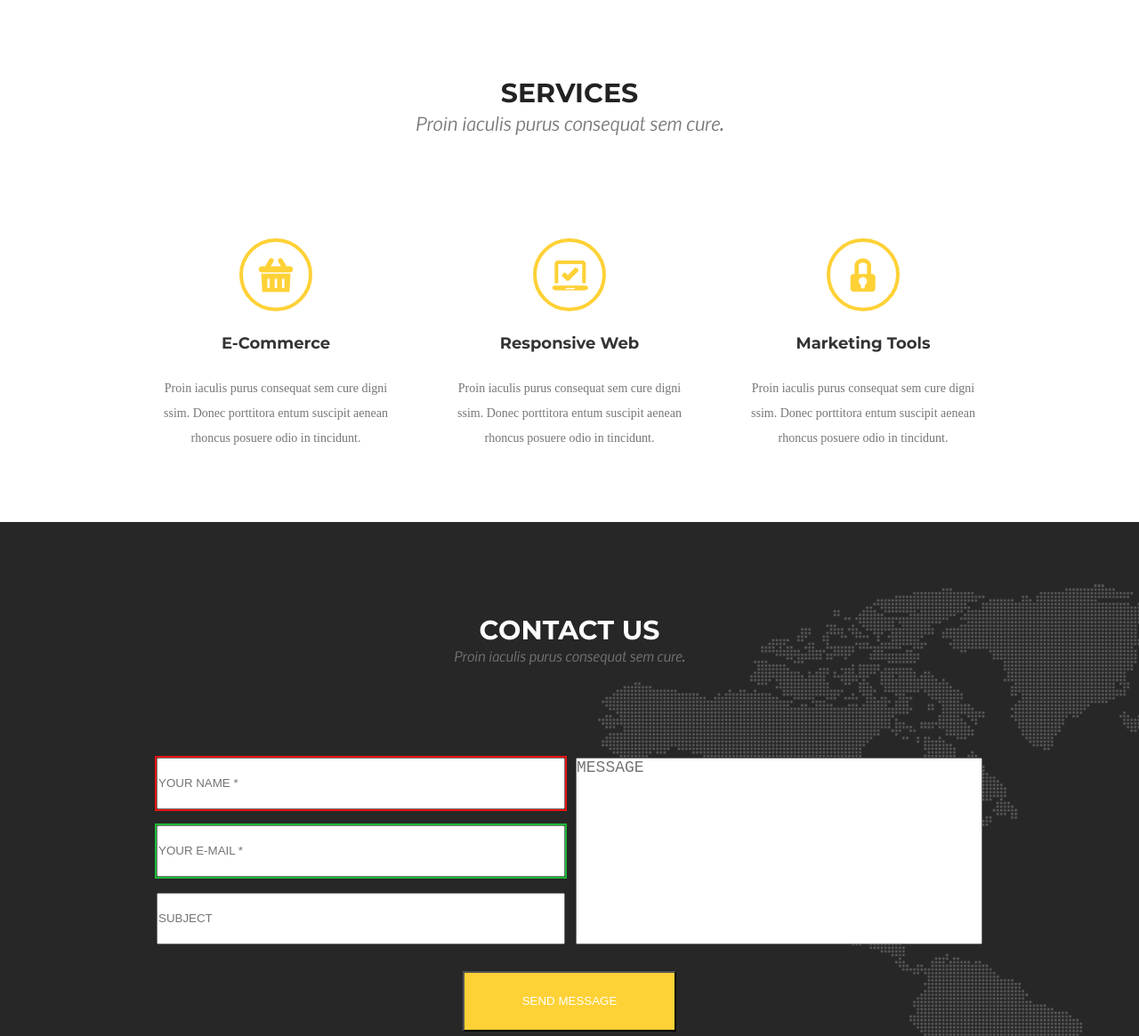
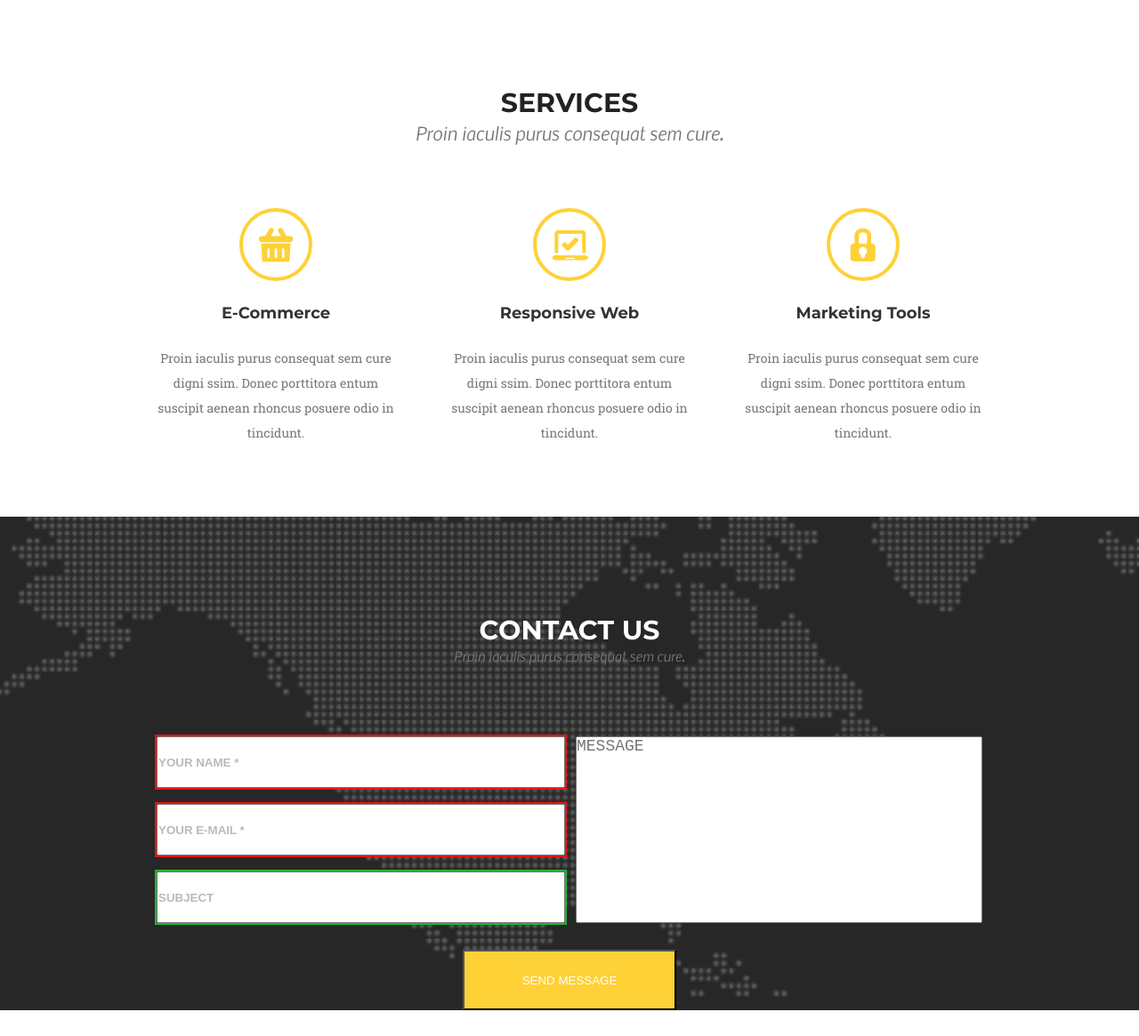
Before and after one commit to llenn4ik/homt-work2, a plain HTML site: page module07/index.html in a window 1280 px wide. Shown: the part 120-1285 px from the top of the page at 89% size. After the commit the page ends 1256 px from the top, so only its background shows below. Drawn offline with Linux system fonts and the light colour scheme.

Commit message:
correct fonts and placeholder

```diff
--- a/module06/style.css
+++ b/module06/style.css
@@ -194,9 +194,7 @@ img{
 }
 .teem-item .card:hover{
        transform: translate(-10px,-10px);
-
 }
-
 .card{
     position: relative;
 }
--- a/module07/index.html
+++ b/module07/index.html
@@ -38,7 +38,8 @@
 
          <section class="wrapper">
              <div class="title">
-                 <h2 >Services<span class="title-services">Proin iaculis purus consequat sem cure.</span></h2>
+                 <h2 >Services</h2>
+                   <p class="title-services">Proin iaculis purus consequat sem cure.</p>
               </div>
               <ul class="service">
                   <li class="list-serv">
@@ -70,7 +71,7 @@
                               <input class="input" type="text" required placeholder="YOUR NAME *" name="name" >
                             </li>
                             <li class="input-menu-name">
-                              <input class="input" type="email" placeholder="YOUR E-MAIL *" name="email" id="id_email" >
+                              <input class="input" type="email" required placeholder="YOUR E-MAIL *" name="email" >
                               </li>
                             <li class="input-menu-name">
                               <input class="input" type="text"  placeholder="SUBJECT" name="Subject">
--- a/module07/style.css
+++ b/module07/style.css
@@ -10,8 +10,8 @@
     font-style: normal;
     font-weight: 400;
     src: local('Nobile'), local('Nobile-Regular'),
-         url('../fonts/nobile-v11-latin-regular.woff2') format('woff2'), /* Chrome 26+, Opera 23+, Firefox 39+ */
-         url('../fonts/nobile-v11-latin-regular.woff') format('woff'); /* Chrome 6+, Firefox 3.6+, IE 9+, Safari 5.1+ */
+         url('fonts/nobile-v11-latin-regular.woff2') format('woff2'), /* Chrome 26+, Opera 23+, Firefox 39+ */
+         url('fonts/nobile-v11-latin-regular.woff') format('woff'); /* Chrome 6+, Firefox 3.6+, IE 9+, Safari 5.1+ */
   }
   /* nobile-italic - latin */
   @font-face {
@@ -19,8 +19,8 @@
     font-style: italic;
     font-weight: 400;
     src: local('Nobile Italic'), local('Nobile-Italic'),
-         url('../fonts/nobile-v11-latin-italic.woff2') format('woff2'), /* Chrome 26+, Opera 23+, Firefox 39+ */
-         url('../fonts/nobile-v11-latin-italic.woff') format('woff'); /* Chrome 6+, Firefox 3.6+, IE 9+, Safari 5.1+ */
+         url('fonts/nobile-v11-latin-italic.woff2') format('woff2'), /* Chrome 26+, Opera 23+, Firefox 39+ */
+         url('fonts/nobile-v11-latin-italic.woff') format('woff'); /* Chrome 6+, Firefox 3.6+, IE 9+, Safari 5.1+ */
   }
 
 /* montserrat-regular - latin */
@@ -114,10 +114,11 @@ display: block;
 
 /*section 1*/
 .title{
+    margin-top: 124px;
+    margin-bottom: 68px;
     display: flex;
 flex-direction: column;
     justify-content: center;
-    min-height: 294px;
 
 
 }
@@ -134,6 +135,7 @@ section{
       text-transform: none;
   line-height: 1.6;
  font-size: 20px;
+ text-align: center;
 }
 h2{ font-weight: 700;
     flex-wrap: wrap;
@@ -141,13 +143,8 @@ h2{ font-weight: 700;
   color: rgb(34, 34, 34);
   text-transform: uppercase;
   line-height: 1.2;
-   align-items: center;
-   display: flex;
-   flex-direction: column;
-    align-items: center;
-    align-content: center;
+  text-align: center;
 }
-
 .service h3::before{
     content: "";
     margin-bottom: 24px;
@@ -215,35 +212,23 @@ h2{ font-weight: 700;
 }
 .service-list-text{
   font-size: 14px;
-  font-family: "RobotoSlab";
+  font-family: "Roboto Slab";
   color: rgb(119, 119, 119);
 }
 
 /*
-SECTION 2.Sub_Title {
-  font-size: 16px;
-  font-family: "DroidSerif";
-  color: rgb(119, 119, 119);
-  font-style: italic;
-  line-height: 1.2;
-  text-align: center;
-  position: absolute;
-  left: 547.937px;
-  top: 801.946px;
-  z-index: 19;
-}
-
+SECTION 2
 */
 .container{
     background-color: #272727;
     background-image: url(img/icons/map.png);
     background-repeat: no-repeat;
-    border-style: cover;
+    background-size: cover;
     background-position: right;
 }
 .message-menu{
 
-    height: 676px;
+  padding-top: 110px;
     display: flex;
     flex-direction:column;
     justify-content: space-evenly;
@@ -251,8 +236,12 @@ SECTION 2.Sub_Title {
 
 
 }
+.contact-title{
+    margin-bottom: 80px;
+}
 .title-contact{
     color: #ffffff;
+
 }
 .text{
     font-family: 'Nobile';
@@ -269,7 +258,7 @@ SECTION 2.Sub_Title {
     height: 210px;
     font-size: 14px;
   font-family: "Montserrat";
-  color: rgb(186, 186, 186);
+  color: rgb(119, 119, 119);
   font-weight: bold;
   text-transform: uppercase;
 }
@@ -281,20 +270,17 @@ SECTION 2.Sub_Title {
 }
 .input{
     width: 455px;
-    height: 54px;
+    height: 54px;}
 
+.input:placeholder-shown {
+        outline-width: 0px;
 }
-#id_email:valid{
-    outline: 2px solid rgb(28, 185, 54);
-}
-#id_email:invalid{
-    outline: 2px solid rgb(236, 19, 19);
-}
-.input:required:valid{
+
+.input:valid{
     outline: 2px solid rgb(28, 185, 54);
 }
 
-.input:required:invalid{
+.input:invalid{
     outline: 2px solid rgb(236, 19, 19);
 }
 
@@ -303,7 +289,6 @@ SECTION 2.Sub_Title {
     width: 455px;
     height: 208px;
     resize: none;
-
     font-size: 18px;
 }
 
@@ -315,7 +300,11 @@ SECTION 2.Sub_Title {
     text-transform: uppercase;
     margin-top: 30px;
 }
-
+input::placeholder {
+    color: rgb(186, 186, 186);
+    font-weight: bold;
+    text-transform: uppercase;
+}
 
 .forma{
     text-align: center;
```
